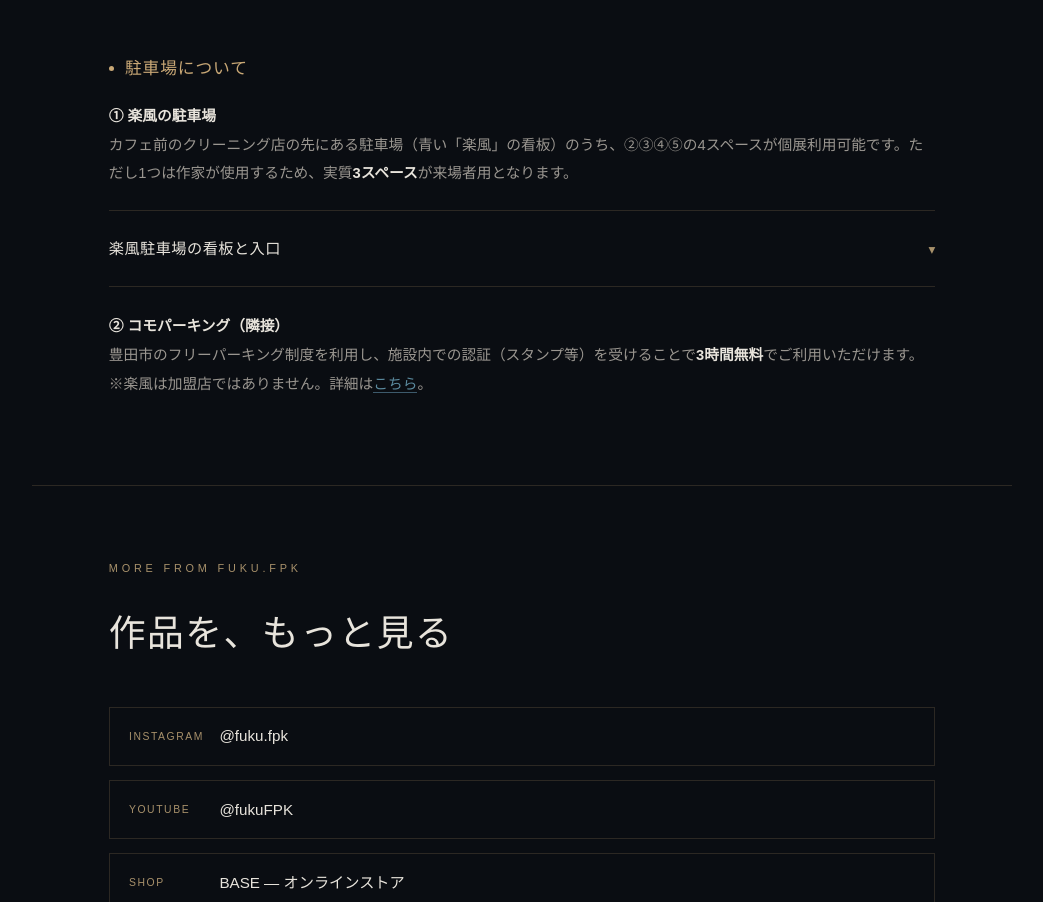
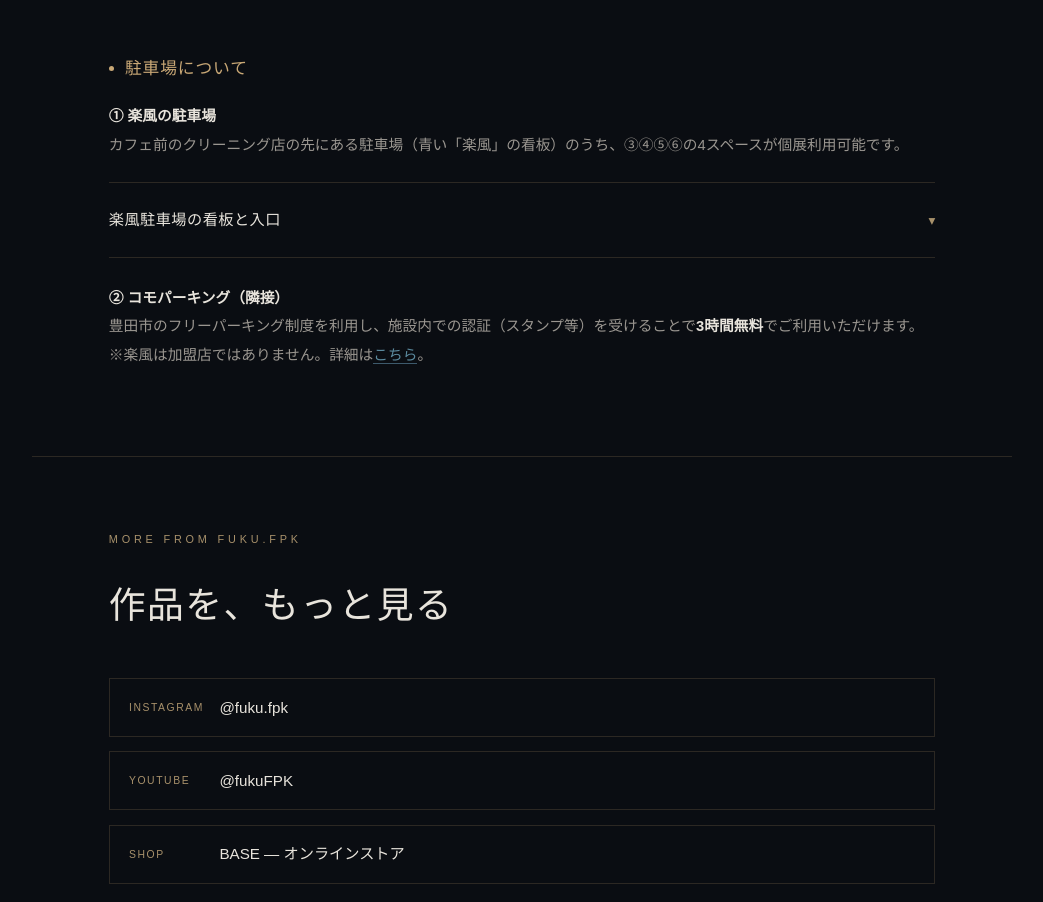
Before and after one commit to fukuFPK/rafu, a plain HTML site: page index.html in a window 1280 px wide. Shown: the part 5688-6590 px from the top of the page, without its empty margins (118-1161 px from the left). Drawn offline with Linux system fonts and the light colour scheme.

Commit message:
Update index.html

```diff
--- a/index.html
+++ b/index.html
@@ -609,7 +609,7 @@ body {
       <div class="info-block-title sans">駐車場について</div>
       <div class="info-block-body sans">
         <p><strong style="color:var(--text-main)">① 楽風の駐車場</strong><br>
-        カフェ前のクリーニング店の先にある駐車場（青い「楽風」の看板）のうち、②③④⑤の4スペースが個展利用可能です。ただし1つは作家が使用するため、実質<strong style="color:var(--text-main)">3スペース</strong>が来場者用となります。</p>
+        カフェ前のクリーニング店の先にある駐車場（青い「楽風」の看板）のうち、③④⑤⑥の4スペースが個展利用可能です。
 
         <div class="photo-reveal" id="parking-reveal">
           <div class="photo-reveal-head">
```
